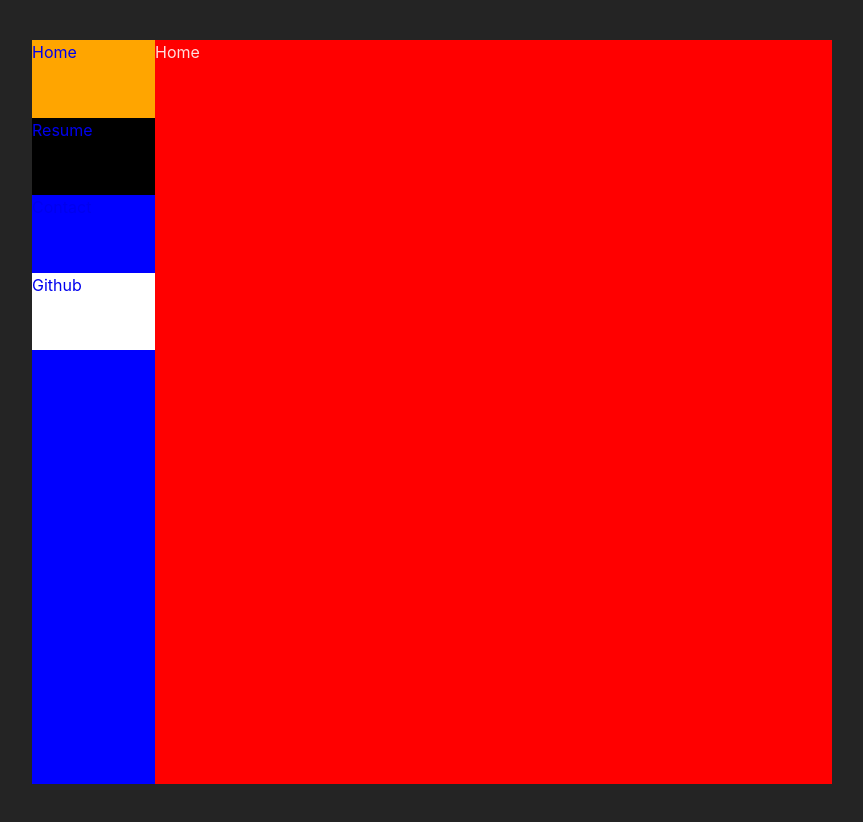
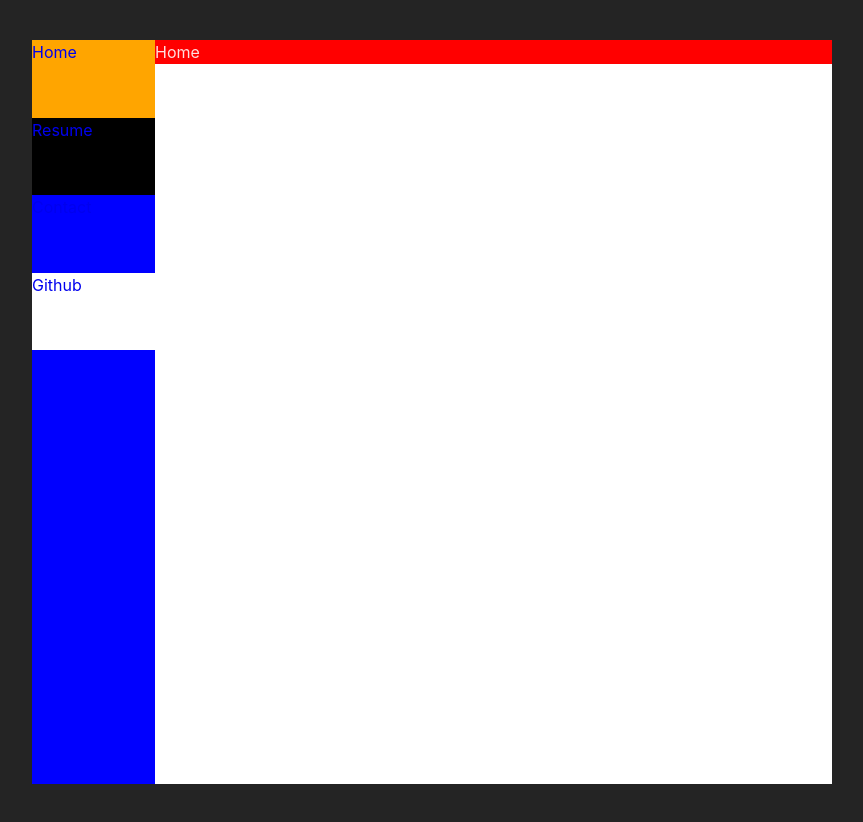
Before and after one commit to coryFinkbeiner/portfolio_site_24, a React (Vite) app: page / in a window 1280 px wide. Shown: the whole page, without its empty margins (208-1071 px from the left). Built offline with nearby package versions, Linux system fonts and the light colour scheme; no server answers.

Commit message:
fixed scroll issue for Outlet

```diff
--- a/src/pages/Layout.jsx
+++ b/src/pages/Layout.jsx
@@ -11,17 +11,18 @@ function Layout() {
         width: '100vw',
         display: 'grid',
         gridTemplateColumns: '1fr 5.5fr',
+        overflow: 'hidden' // Prevent overall container from scrolling
       }}
     >
-
       <Sidebar />
 
-      <Outlet />
-
-
+      <div style={{
+        overflow: 'auto', // Enable scrolling for Outlet content
+        height: '100%' // Ensure the Outlet container takes full height
+      }}>
+        <Outlet />
+      </div>
     </div>
-
-
   )
 }
 
```
